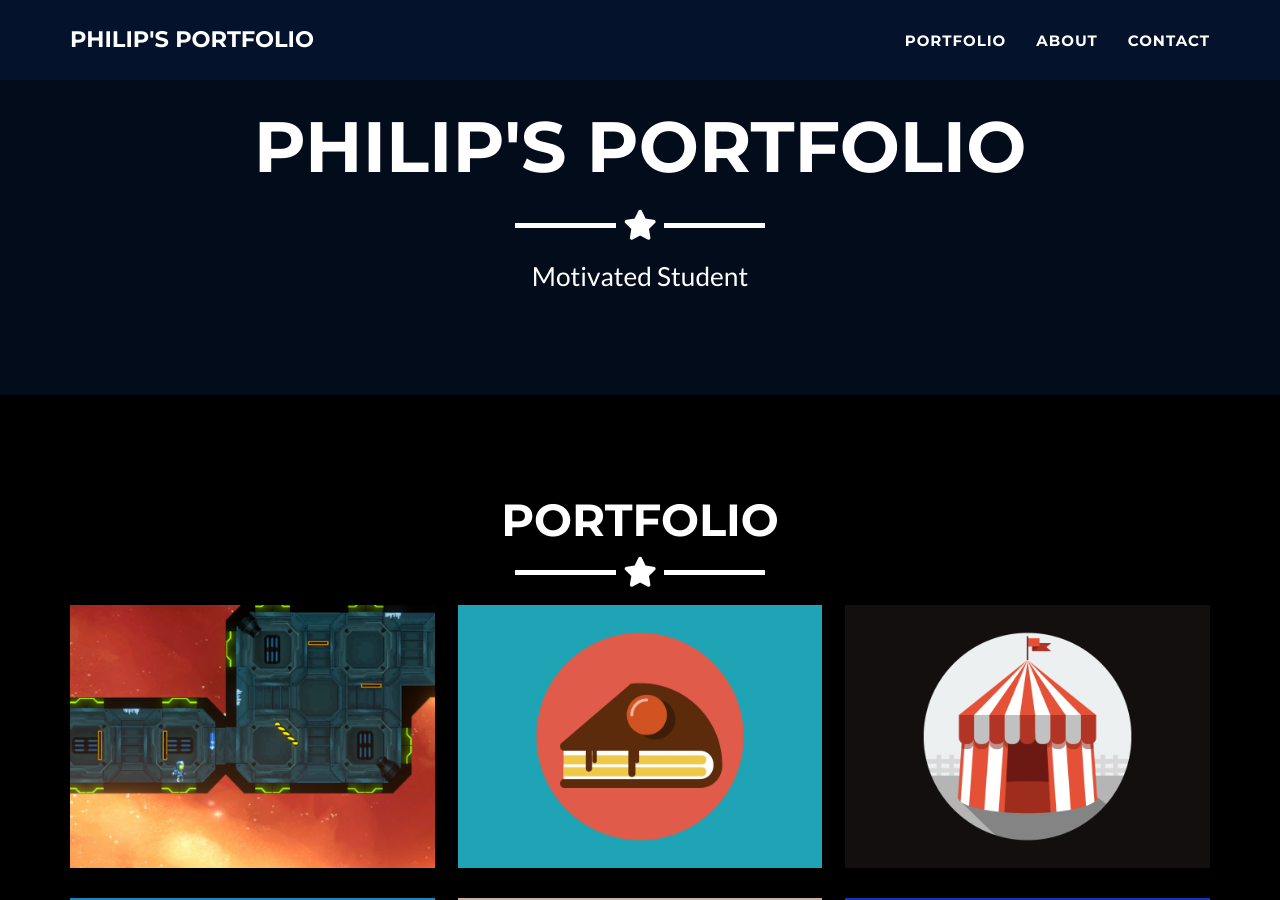
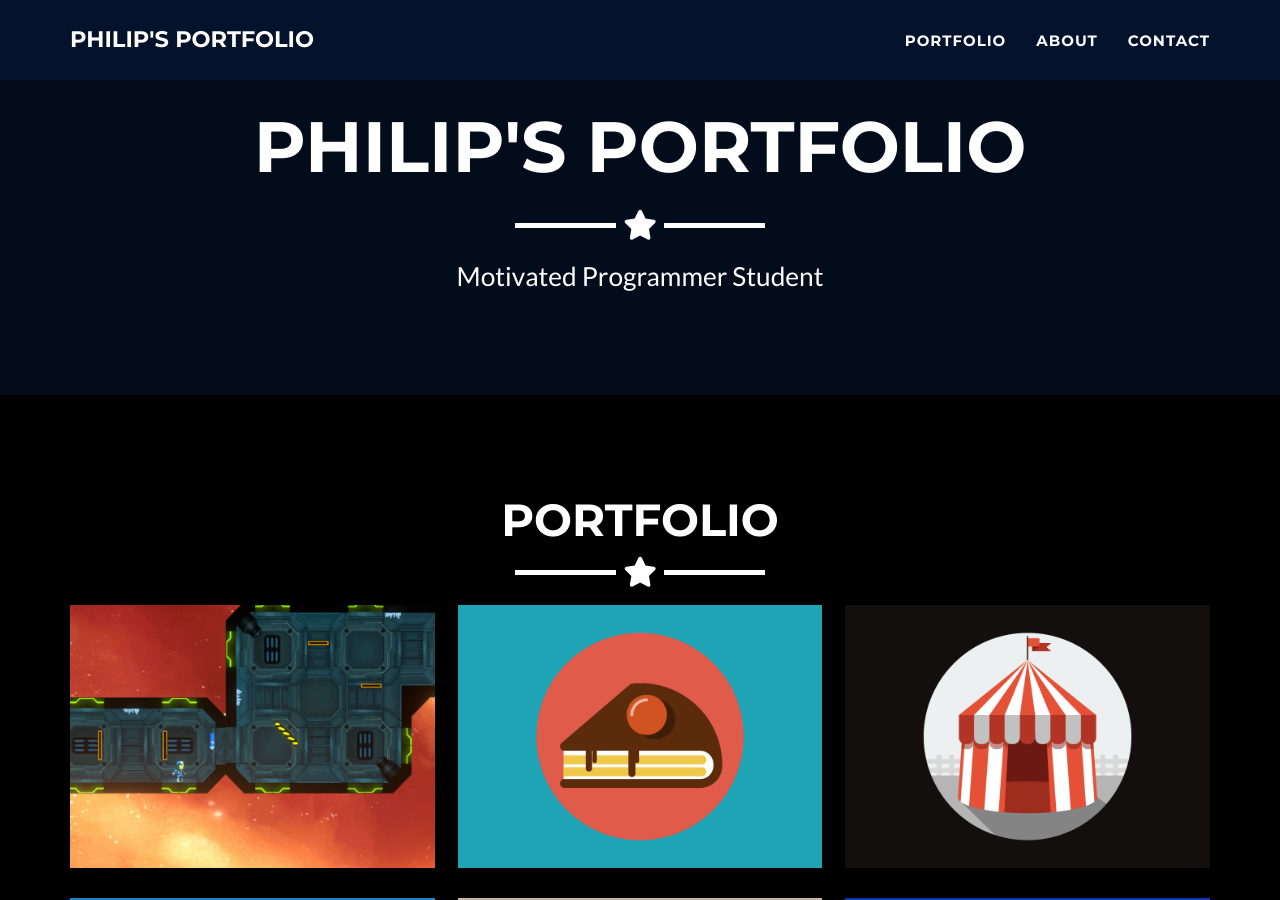
Before and after one commit to B0realian/B0realian.github.io, a Jekyll site: the page built from _posts/2024-01-05-2-the-Pods.markdown, in a window 1280 px wide and 900 px high, scrolled down 380 px. Built offline with Jekyll 4.4.1, drawn with Linux system fonts in a browser that asks for light colours.

Commit message:
Update _config.yml

```diff
--- a/_config.yml
+++ b/_config.yml
@@ -4,7 +4,7 @@ email: philip@schwerin.se
 url: https://b0realian.github.io/
 description: "Detailing/showing off my forays into games programming."
 keywords: "games programming C# Unity C++ Unreal Engine"
-skills: "Motivated Student"
+skills: "Motivated Programmer Student"
 meta_author: Schwerin Philip
 
 # Google webmaster tools
```
